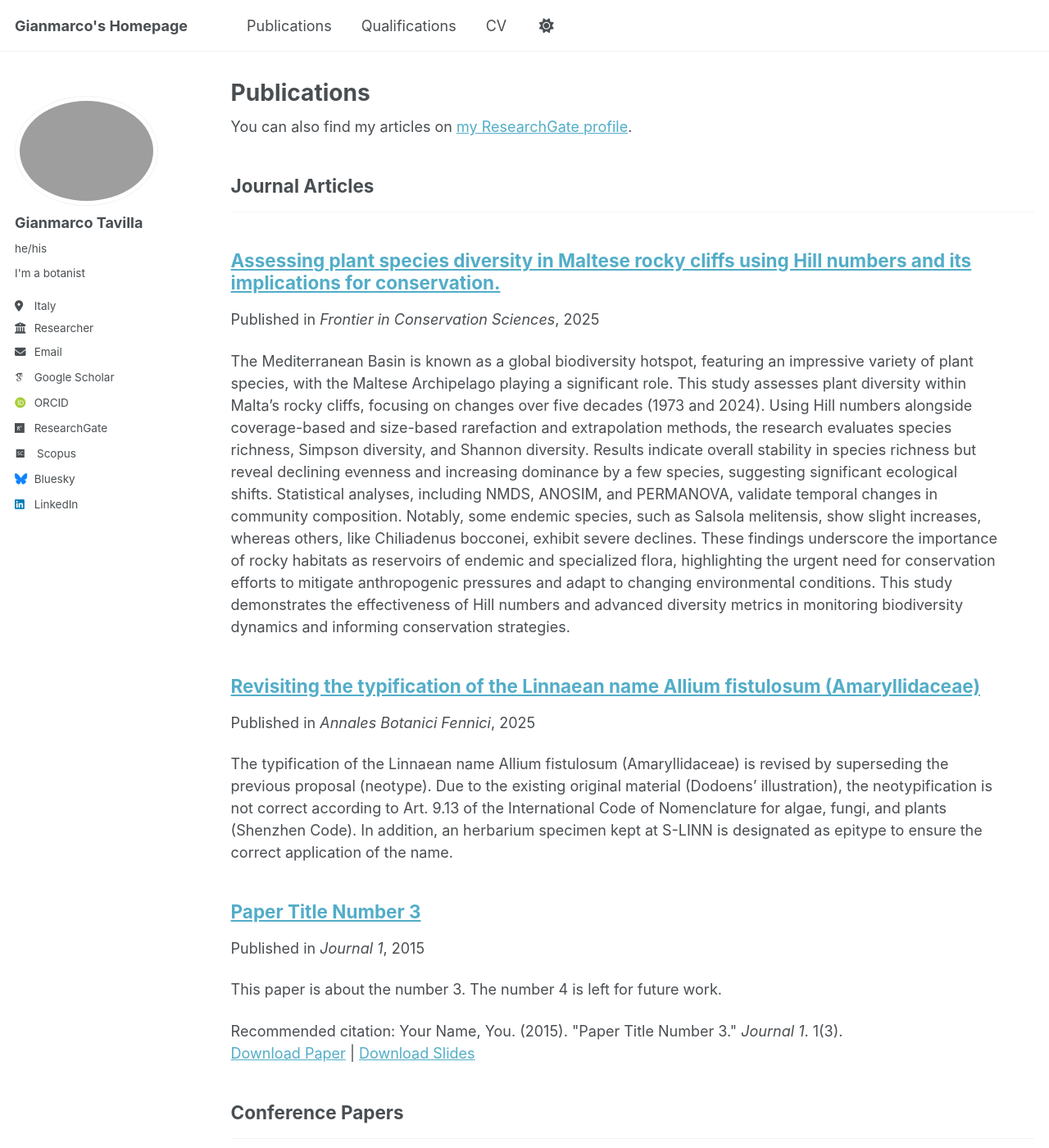
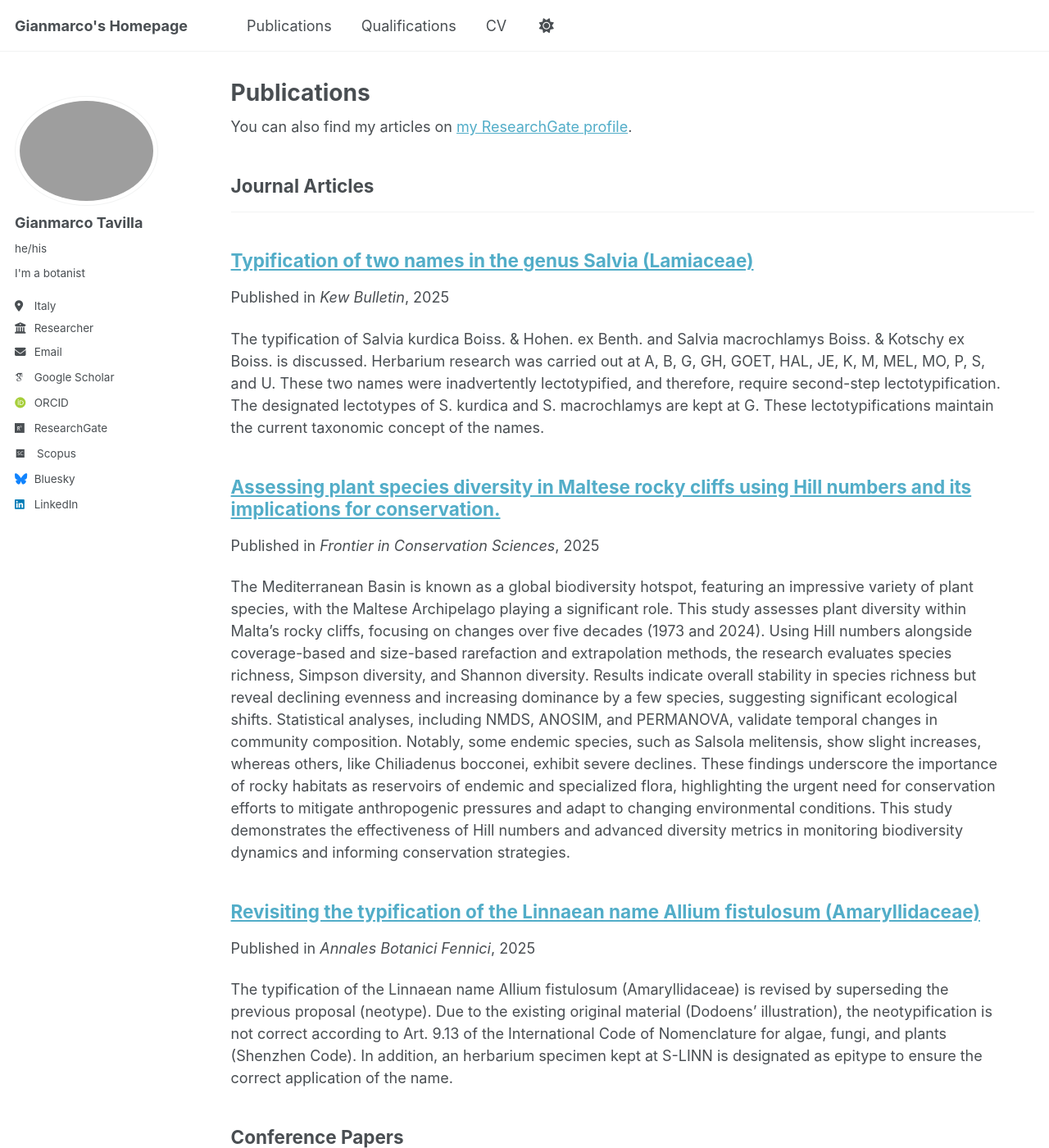
Before and after one commit to gianmarcotavilla/gianmarcotavilla.github.io, a Jekyll site: the page built from _pages/publications.html, in a window 1280 px wide and 1400 px high. Shown: the whole window at 82% size. Built offline with Jekyll 4.4.1, drawn with Linux system fonts in a browser that asks for light colours; some web fonts are replaced.

Commit message:
Update 2015-10-01-paper-title-number-3.md

```diff
--- a/_publications/2015-10-01-paper-title-number-3.md
+++ b/_publications/2015-10-01-paper-title-number-3.md
@@ -1,14 +1,11 @@
 ---
-title: "Paper Title Number 3"
+title: "Typification of two names in the genus Salvia (Lamiaceae)"
 collection: publications
 category: manuscripts
-permalink: /publication/2015-10-01-paper-title-number-3
-excerpt: 'This paper is about the number 3. The number 4 is left for future work.'
-date: 2015-10-01
-venue: 'Journal 1'
-slidesurl: 'http://academicpages.github.io/files/slides3.pdf'
-paperurl: 'http://academicpages.github.io/files/paper3.pdf'
-citation: 'Your Name, You. (2015). &quot;Paper Title Number 3.&quot; <i>Journal 1</i>. 1(3).'
+permalink: https://link.springer.com/article/10.1007/s12225-024-10241-0
+excerpt: "The typification of Salvia kurdica Boiss. & Hohen. ex Benth. and Salvia macrochlamys Boiss. & Kotschy ex Boiss. is discussed. Herbarium research was carried out at A, B, G, GH, GOET, HAL, JE, K, M, MEL, MO, P, S, and U. These two names were inadvertently lectotypified, and therefore, require second-step lectotypification. The designated lectotypes of S. kurdica and S. macrochlamys are kept at G. These lectotypifications maintain the current taxonomic concept of the names."
+date: 2025-10-01
+venue: "Kew Bulletin"
 ---
 
 The contents above will be part of a list of publications, if the user clicks the link for the publication than the contents of section will be rendered as a full page, allowing you to provide more information about the paper for the reader. When publications are displayed as a single page, the contents of the above "citation" field will automatically be included below this section in a smaller font.
```
